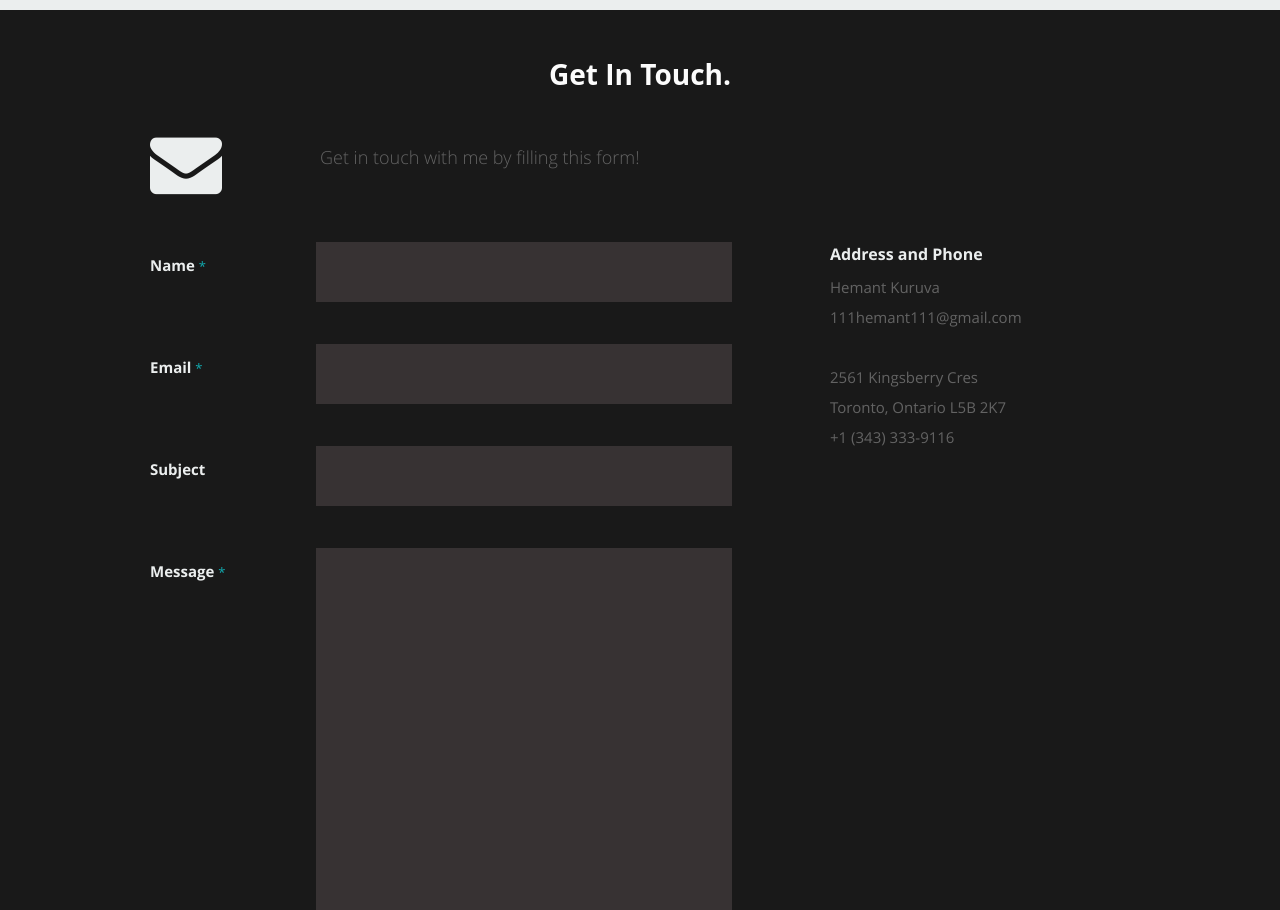
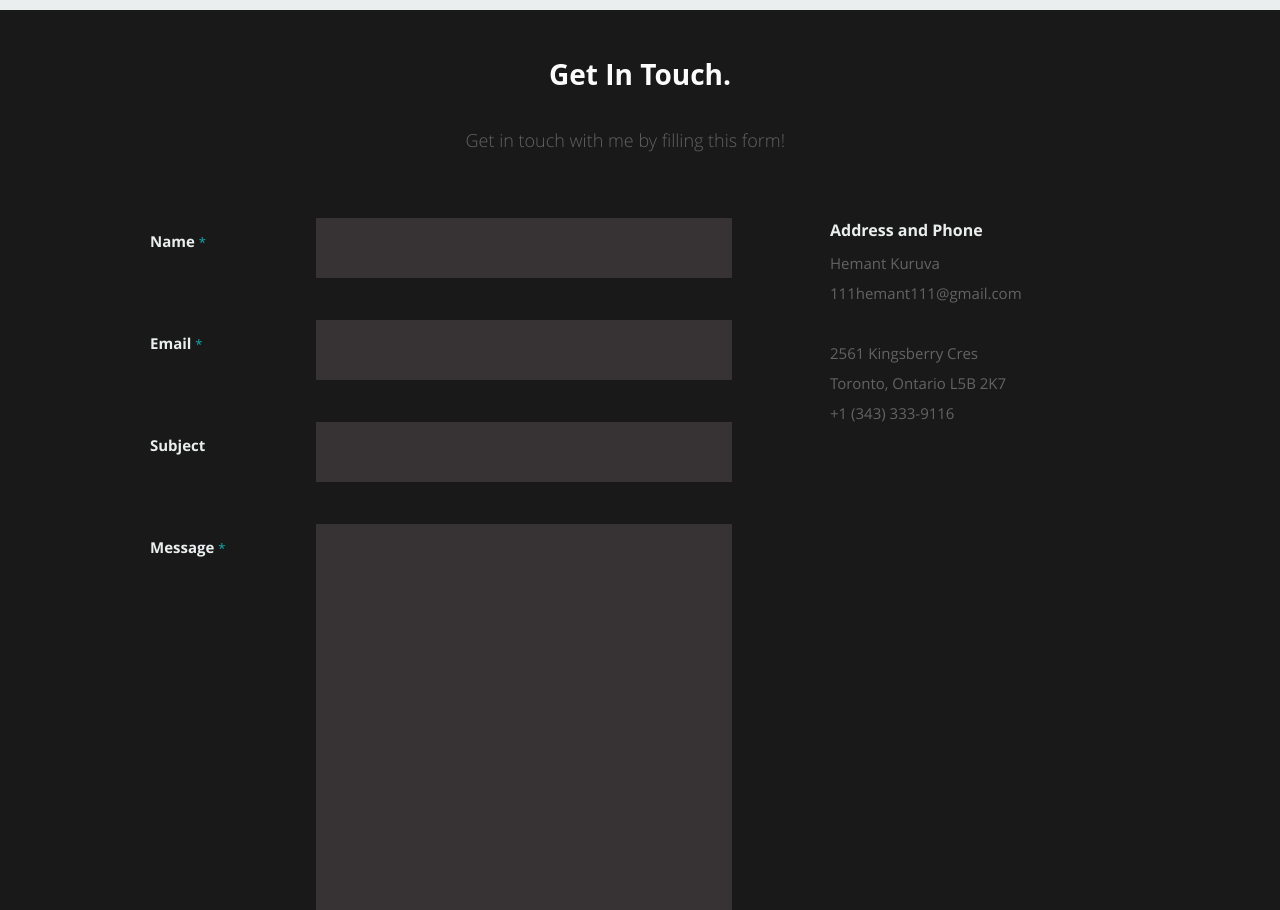
Before and after one commit to 111hemant111/portfolio_website-react, a React (Create React App) app: page / in a window 1280 px wide. Shown: the part 4220-5130 px from the top of the page. Built offline with nearby package versions, Linux system fonts and the light colour scheme.

Commit message:
mail icon fix

```diff
--- a/public/css/layout.css
+++ b/public/css/layout.css
@@ -853,6 +853,11 @@ call-to-action .button {
    text-align: -webkit-center;
    margin-bottom: 30px;
 }
+
+#contact_subhead {
+   text-align: -webkit-center;
+}
+
 #contact .section-head { margin-bottom: 42px; }
 
 #contact a, #contact a:visited  { color: #11ABB0; }
@@ -885,7 +890,6 @@ call-to-action .button {
 #contact p.lead {
    font: 18px/36px 'opensans-light', sans-serif;
    padding-right: 3%;
-   padding-top: 2%;
 }
 #contact .header-col { padding-top: 6px; }
 
--- a/src/Components/Contact.js
+++ b/src/Components/Contact.js
@@ -33,13 +33,13 @@ const Contact = ({ data }) => {
         <div className="twelve columns header-col">
           <h2 id="contact_head">Get In Touch.</h2>
         </div>
-          <div className="two columns header-col">
+          {/* <div className="two columns header-col">
             <h1>
               <span>Get In Touch.</span>
             </h1>
-          </div>
+          </div> */}
 
-          <div className="ten columns">
+          <div id="contact_subhead" className="twelve columns">
             <p className="lead">{contactMessage}</p>
           </div>
       </div>
```
Also changed, not shown: 1 other file (tests, documents, lock files or other folders).
